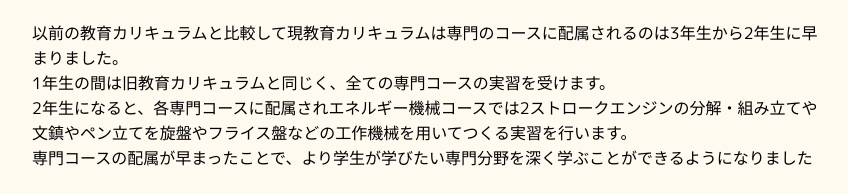
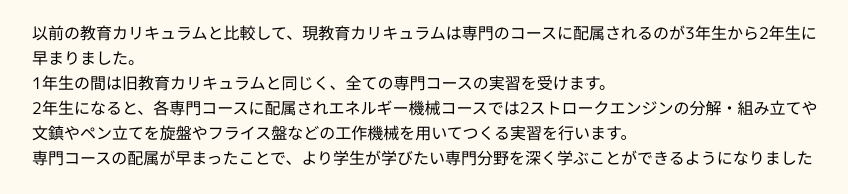
Before and after one commit to onepoint17/-3--4, a plain HTML site: page index.html in a window 1280 px wide. Shown: the part 1909-2103 px from the top of the page, without its empty margins (208-1056 px from the left). Drawn offline with Linux system fonts and the light colour scheme; a web font is replaced by a local one.

Commit message:
Update index.html

```diff
--- a/index.html
+++ b/index.html
@@ -43,7 +43,7 @@
 
      <h2>2年生までの実習の様子</h2>
      <div style="text-align: center;"><img src="PXL_20240722_065201087.PORTRAIT.jpg" alt="実習場所の様子" width="80%" /></div>
-     <p>以前の教育カリキュラムと比較して現教育カリキュラムは専門のコースに配属されるのは3年生から2年生に早まりました。<br />
+     <p>以前の教育カリキュラムと比較して、現教育カリキュラムは専門のコースに配属されるのが3年生から2年生に早まりました。<br />
      1年生の間は旧教育カリキュラムと同じく、全ての専門コースの実習を受けます。<br />
      2年生になると、各専門コースに配属されエネルギー機械コースでは2ストロークエンジンの分解・組み立てや文鎮やペン立てを旋盤やフライス盤などの工作機械を用いてつくる実習を行います。<br />
      専門コースの配属が早まったことで、より学生が学びたい専門分野を深く学ぶことができるようになりました</p>
```
